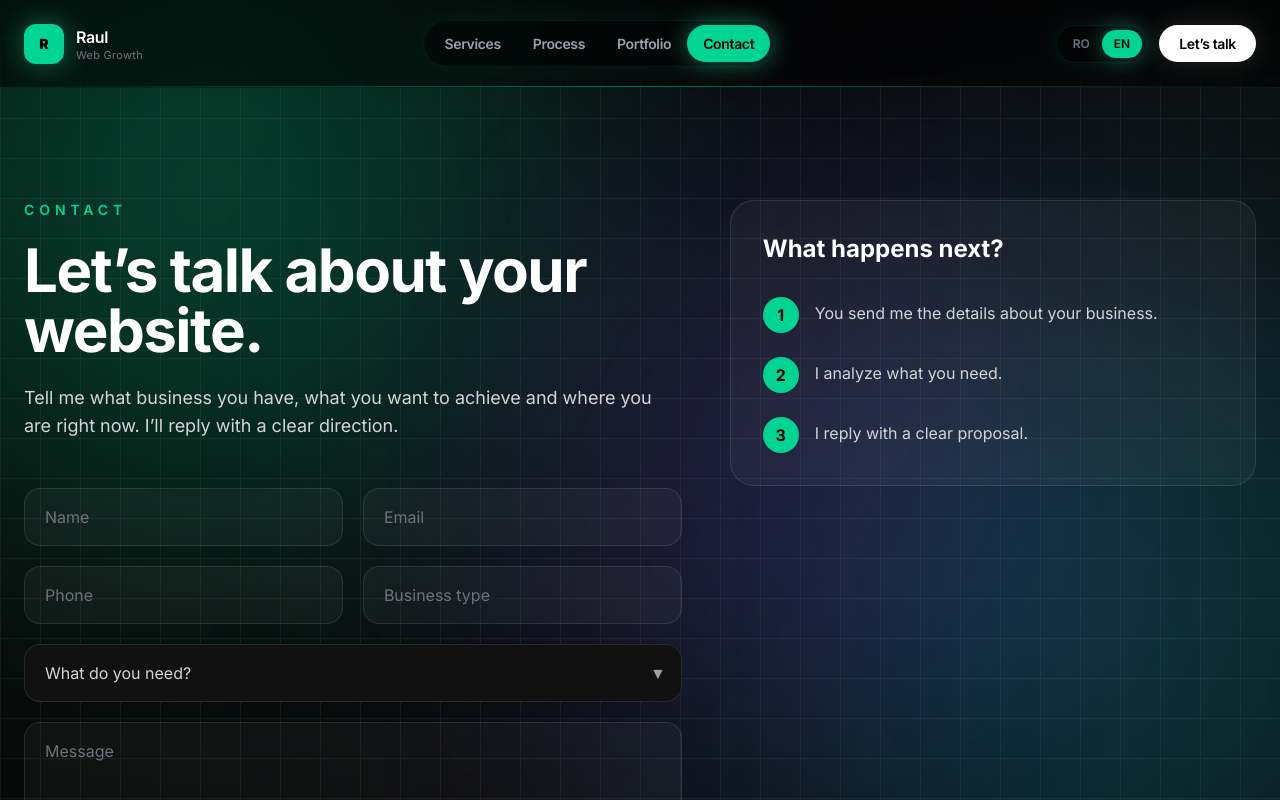
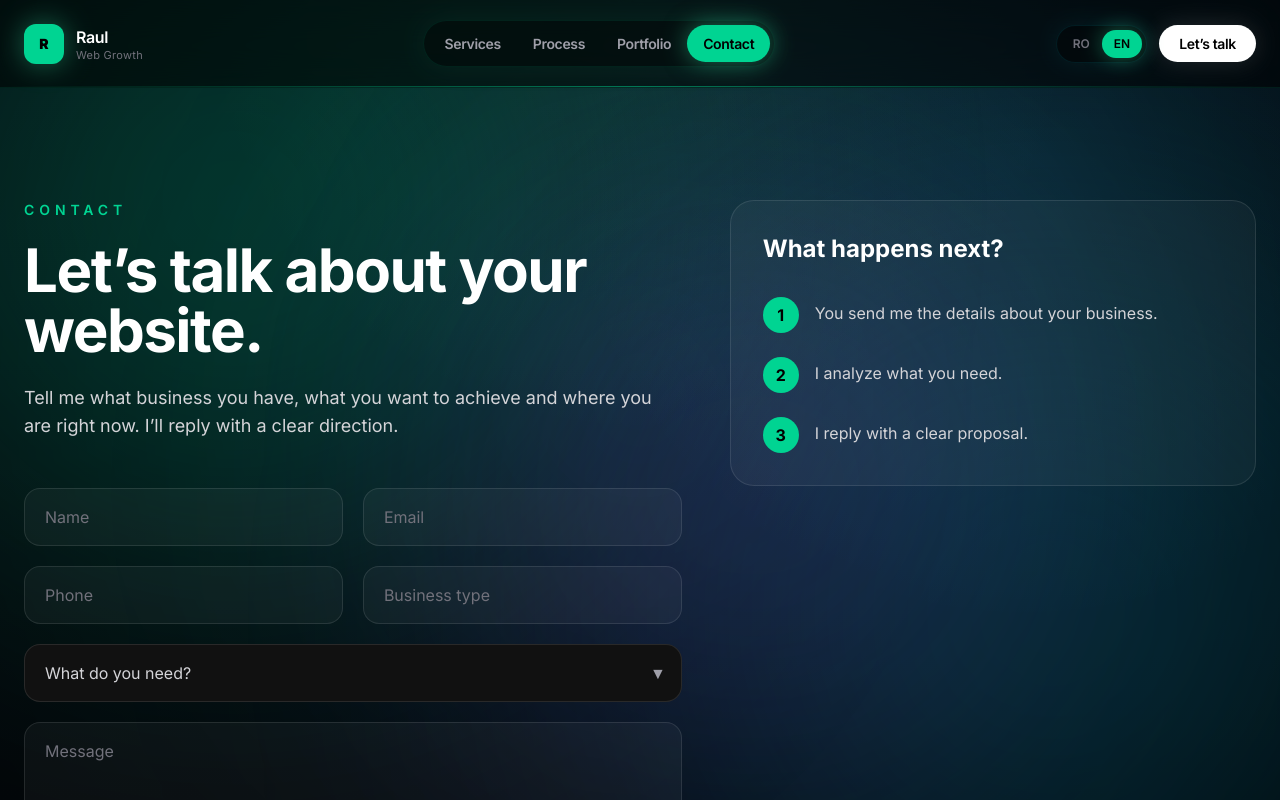
Before and after one commit to RaulRauta/my-business-site, a Next.js app: page /en/contact in a window 1280 px wide. Shown: the top 800 px of the page. Built offline with nearby package versions, Linux system fonts and the light colour scheme.

Commit message:
connect contact form

```diff
--- a/app/layout.tsx
+++ b/app/layout.tsx
@@ -30,27 +30,23 @@ export default function RootLayout({
 }>) {
   return (
     <html lang="ro" className={`${inter.variable} h-full`}>
-      <body className="relative min-h-screen bg-[#030303] text-white overflow-x-hidden">
-        {/* CYBER BACKGROUND */}
+      <body className="relative min-h-screen overflow-x-hidden bg-[#08111c] text-white">
+        {/* BACKGROUND SYSTEM */}
         <div className="pointer-events-none fixed inset-0 z-0">
-          {/* GRID */}
-          <div className="absolute inset-0 opacity-[0.07]">
-            <div className="h-full w-full bg-[linear-gradient(to_right,white_1px,transparent_1px),linear-gradient(to_bottom,white_1px,transparent_1px)] bg-[size:40px_40px] animate-[gridMove_6s_linear_infinite]" />
-          </div>
+          {/* SOFT BASE */}
+          <div className="absolute inset-0 bg-[radial-gradient(circle_at_50%_0%,rgba(52,211,153,0.16),transparent_42%),radial-gradient(circle_at_80%_20%,rgba(34,211,238,0.14),transparent_38%),linear-gradient(180deg,#08111c_0%,#071018_45%,#05070c_100%)]" />
 
           {/* GLOW 1 */}
-          <div className="absolute top-[-10%] left-[-10%] h-[600px] w-[600px] rounded-full bg-emerald-400/30 blur-[140px] animate-[neonFloat_14s_ease-in-out_infinite]" />
+          <div className="absolute left-[-12%] top-[-15%] h-[700px] w-[700px] rounded-full bg-emerald-400/30 blur-[150px] animate-[neonFloat_14s_ease-in-out_infinite]" />
 
           {/* GLOW 2 */}
-          <div className="absolute bottom-[-10%] right-[-10%] h-[600px] w-[600px] rounded-full bg-cyan-400/25 blur-[160px] animate-[neonFloatReverse_18s_ease-in-out_infinite]" />
+          <div className="absolute bottom-[-18%] right-[-12%] h-[720px] w-[720px] rounded-full bg-cyan-400/25 blur-[170px] animate-[neonFloatReverse_18s_ease-in-out_infinite]" />
 
           {/* GLOW 3 */}
-          <div className="absolute top-[30%] left-[40%] h-[500px] w-[500px] rounded-full bg-purple-500/20 blur-[140px] animate-[neonFloat_20s_ease-in-out_infinite]" />
+          <div className="absolute left-[35%] top-[28%] h-[560px] w-[560px] rounded-full bg-purple-500/18 blur-[150px] animate-[neonFloat_20s_ease-in-out_infinite]" />
 
-          {/* LIGHT SWEEP */}
-          <div className="absolute inset-0">
-            <div className="h-full w-full bg-gradient-to-r from-transparent via-white/5 to-transparent animate-[lightSweep_8s_linear_infinite]" />
-          </div>
+          {/* SOFT VIGNETTE */}
+          <div className="absolute inset-0 bg-[radial-gradient(circle_at_center,transparent_0%,rgba(0,0,0,0.35)_100%)]" />
         </div>
 
         {/* CONTENT */}
```
